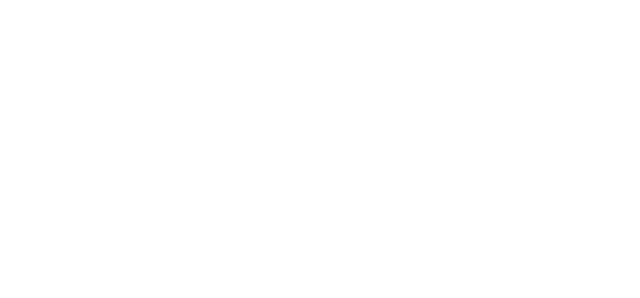
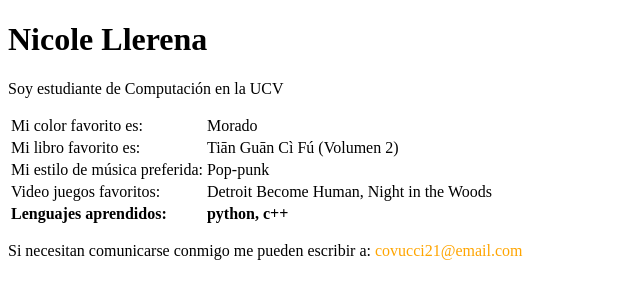
Before and after one commit to nicovuxci/ATI-2025, a plain HTML site: page perfil.html in a window 1280 px wide. Shown: the whole page, without its empty margins (0-640 px from the left). Drawn offline with Linux system fonts and the light colour scheme.

Commit message:
my info+red email

```diff
--- a/perfil.html
+++ b/perfil.html
@@ -5,4 +5,59 @@
     <title>Nicole Llerena</title>
     <link rel="icon" href="https://campusvirtualucv.org/ead/pluginfile.php/1116432/mod_resource/content/2/favicon.ico">
 
+
+    <style>
+        .correo {
+            color: orange;
+            text-decoration: none;
+        }
+
+        .correo:active {
+            color: red;
+        }
+    </style>
 </head>
+
+<body>
+
+    <div class="perfil">
+
+        <h1> Nicole Llerena </h1>
+        <p class="side"> Soy estudiante de Computación en la UCV </p>
+
+        <table class="info">
+
+            <tr>
+                <td>Mi color favorito es:</td>
+                <td>Morado</td>
+            </tr>
+
+            <tr>
+                <td>Mi libro favorito es:</td>
+                <td>Tiān Guān Cì Fú (Volumen 2)</td>
+            </tr>
+
+            <tr>
+                <td>Mi estilo de música preferida:</td>
+                <td>Pop-punk</td>
+            </tr>
+
+            <tr>
+                <td>Video juegos favoritos:</td>
+                <td>Detroit Become Human, Night in the Woods</td>
+            </tr>
+
+            <tr>
+                <td><strong>Lenguajes aprendidos:</strong></td>
+                <td><strong>python, c++</strong></td>
+            </tr>
+
+        </table>
+
+    <p>Si necesitan comunicarse conmigo me pueden escribir a: <a href="mailto:covucci21@email.com" class="correo">covucci21@email.com</a></p>
+
+    </div>
+
+</body>
+
+</html>
```
